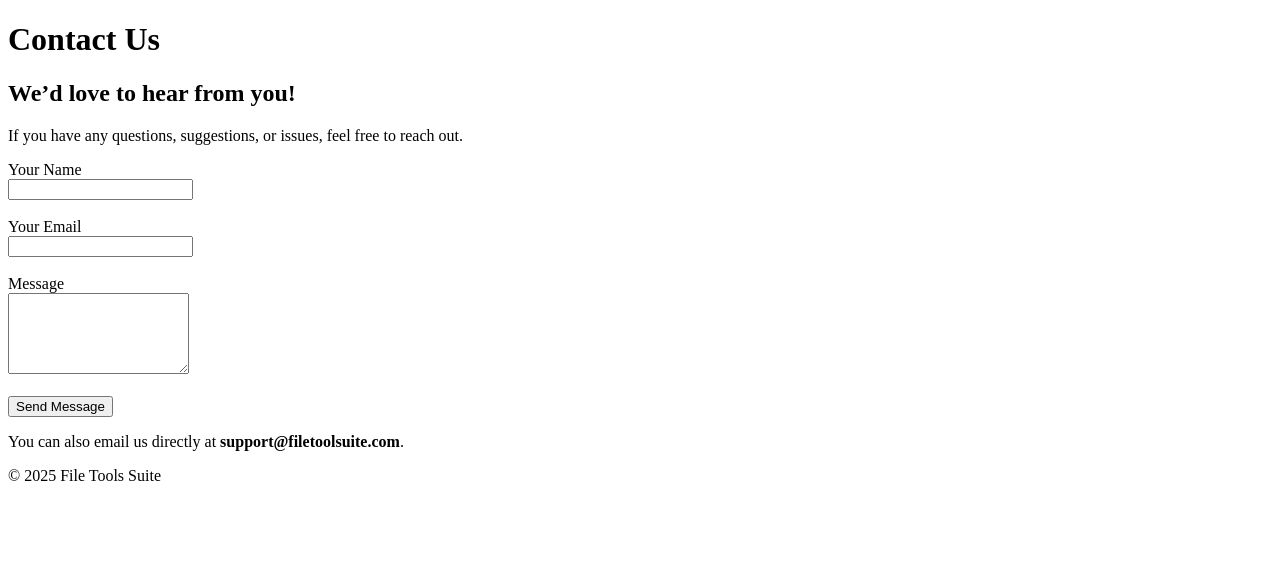
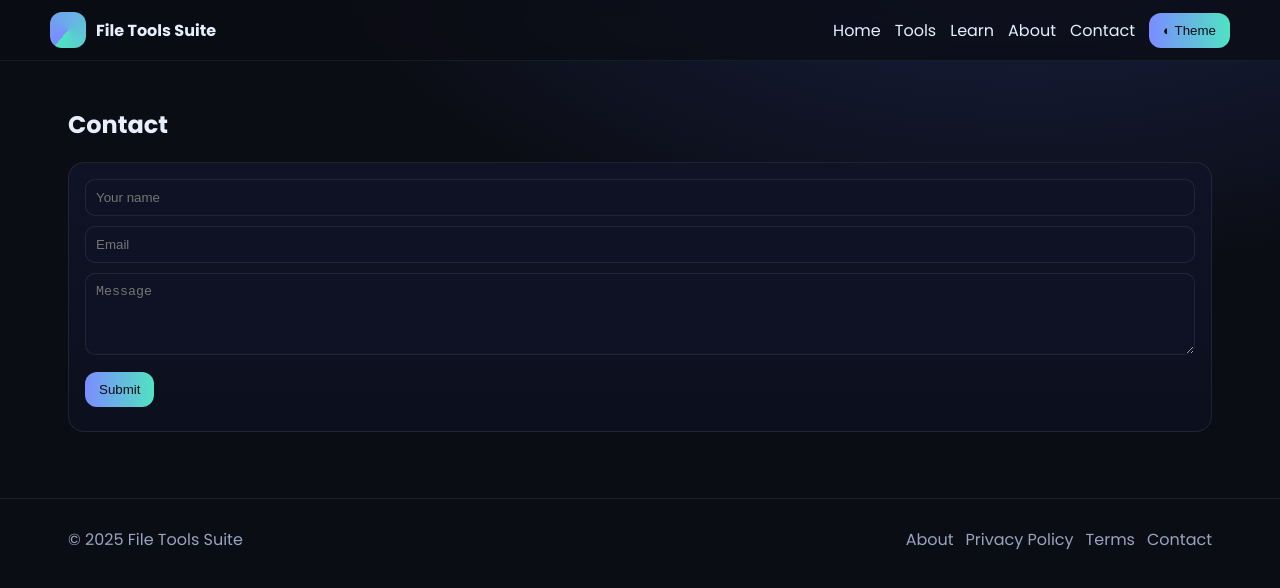
Before and after one commit to 468HHJ/pdf-convetor, a plain HTML site: page contact.html in a window 1280 px wide. Drawn offline with Linux system fonts and the light colour scheme.

Commit message:
Update contact.html

```diff
--- a/contact.html
+++ b/contact.html
@@ -1,28 +1,84 @@
-<!DOCTYPE html>
+<!doctype html>
 <html lang="en">
 <head>
-  <meta charset="UTF-8">
-  <meta name="viewport" content="width=device-width, initial-scale=1.0">
-  <title>Contact Us - File Tools Suite</title>
-  <meta name="description" content="Get in touch with File Tools Suite team for queries, feedback, or support.">
-  <link rel="stylesheet" href="style.css">
+  <meta charset="utf-8" />
+  <meta name="viewport" content="width=device-width, initial-scale=1" />
+  <title>Contact — File Tools Suite</title>
+  <meta name="description" content="Contact us">
+  <meta name="google-adsense-account" content="ca-pub-1320253292364792">
+  <script async src="https://pagead2.googlesyndication.com/pagead/js/adsbygoogle.js?client=ca-pub-1320253292364792" crossorigin="anonymous"></script>
+  <link href="https://fonts.googleapis.com/css2?family=Poppins:wght@300;400;600;700&display=swap" rel="stylesheet" />
+  <style>
+    :root{--bg:#0b0d14;--card:#111424;--muted:#99a3c2;--text:#e9eeff;--brand:#7b8cff;--brand2:#50e3c2}
+    *{box-sizing:border-box} html,body{margin:0;height:100%;font-family:Poppins,system-ui,Segoe UI,Roboto,Arial,sans-serif;color:var(--text);background:radial-gradient(1200px 600px at 80% -10%, #182042 0%, #0b0d14 60%)}
+    a{color:inherit;text-decoration:none} .container{max-width:1180px;margin:0 auto;padding:0 18px}
+    header{position:sticky;top:0;z-index:50;background:rgba(11,13,20,.75);backdrop-filter: blur(8px);border-bottom:1px solid rgba(255,255,255,.06)}
+    .nav{display:flex;gap:14px;align-items:center;justify-content:space-between;padding:12px 0}
+    .brand{display:flex;align-items:center;gap:10px;font-weight:800}
+    .logo{width:36px;height:36px;border-radius:12px;background:conic-gradient(from 220deg at 50% 50%, var(--brand), var(--brand2))}
+    .btn{display:inline-flex;align-items:center;gap:8px;padding:10px 14px;border-radius:12px;background:linear-gradient(90deg,var(--brand),var(--brand2));color:#0b0d14;border:0;cursor:pointer}
+    .section{padding:26px 0} .card{padding:16px;border-radius:16px;border:1px solid rgba(255,255,255,.08);background:linear-gradient(180deg,#0f1326 0%, #0c0f1d 100%)} .muted{color:var(--muted)}
+    input,textarea{width:100%;padding:10px;border-radius:10px;background:#0e1224;color:var(--text);border:1px solid rgba(255,255,255,.08);margin-bottom:10px}
+    footer{margin-top:40px;padding:28px 0;border-top:1px solid rgba(255,255,255,.08);color:var(--muted)}
+  </style>
 </head>
 <body>
-  <header><h1>Contact Us</h1></header>
+  <header>
+    <div class="container nav">
+      <div class="brand"><div class="logo"></div><span>File Tools Suite</span></div>
+      <nav style="display:flex;gap:14px;align-items:center">
+        <a href="index.html#home">Home</a>
+        <a href="index.html#tools">Tools</a>
+        <a href="index.html#learn">Learn</a>
+        <a href="about.html">About</a>
+        <a href="contact.html" class="active">Contact</a>
+        <button class="btn" id="themeBtn">◐ Theme</button>
+      </nav>
+    </div>
+  </header>
+
   <main class="container">
-    <h2>We’d love to hear from you!</h2>
-    <p>If you have any questions, suggestions, or issues, feel free to reach out.</p>
-    <form>
-      <label>Your Name</label><br>
-      <input type="text" required><br><br>
-      <label>Your Email</label><br>
-      <input type="email" required><br><br>
-      <label>Message</label><br>
-      <textarea rows="5" required></textarea><br><br>
-      <button type="submit">Send Message</button>
-    </form>
-    <p>You can also email us directly at <b>support@filetoolsuite.com</b>.</p>
+    <section class="section">
+      <h1>Contact</h1>
+      <div class="card">
+        <form id="contactForm">
+          <input required placeholder="Your name" id="cName">
+          <input required type="email" placeholder="Email" id="cEmail">
+          <textarea required rows="4" placeholder="Message" id="cMsg"></textarea>
+          <button class="btn" type="submit">Submit</button>
+          <div class="muted" id="cOut" style="margin-top:8px"></div>
+        </form>
+      </div>
+    </section>
   </main>
-  <footer><p>© 2025 File Tools Suite</p></footer>
+
+  <footer>
+    <div class="container">
+      <div style="display:flex;gap:10px;flex-wrap:wrap;align-items:center;justify-content:space-between">
+        <div>© 2025 File Tools Suite</div>
+        <div style="display:flex;gap:12px">
+          <a href="about.html">About</a>
+          <a href="privacy.html">Privacy Policy</a>
+          <a href="terms.html">Terms</a>
+          <a href="contact.html">Contact</a>
+        </div>
+      </div>
+    </div>
+  </footer>
+
+  <script>
+    document.getElementById('themeBtn').addEventListener('click', ()=>{
+      const isDark=getComputedStyle(document.documentElement).getPropertyValue('--bg').trim()!=='#ffffff';
+      if(isDark){document.documentElement.style.setProperty('--bg','#ffffff');document.documentElement.style.setProperty('--card','#f6f7fb');document.documentElement.style.setProperty('--text','#0b0d14');document.documentElement.style.setProperty('--muted','#4a536e');document.body.style.background='#ffffff';}
+      else{document.documentElement.style.setProperty('--bg','#0b0d14');document.documentElement.style.setProperty('--card','#111424');document.documentElement.style.setProperty('--text','#e9eeff');document.documentElement.style.setProperty('--muted','#99a3c2');document.body.style.background='radial-gradient(1200px 600px at 80% -10%, #182042 0%, #0b0d14 60%)';}
+    });
+    document.getElementById('contactForm').addEventListener('submit',(e)=>{
+      e.preventDefault();
+      const n=cName.value.trim(), em=cEmail.value.trim(), m=cMsg.value.trim();
+      if(!n||!em||!m) return;
+      document.getElementById('cOut').textContent="Thanks! We'll reply shortly.";
+      e.target.reset();
+    });
+  </script>
 </body>
 </html>
```
